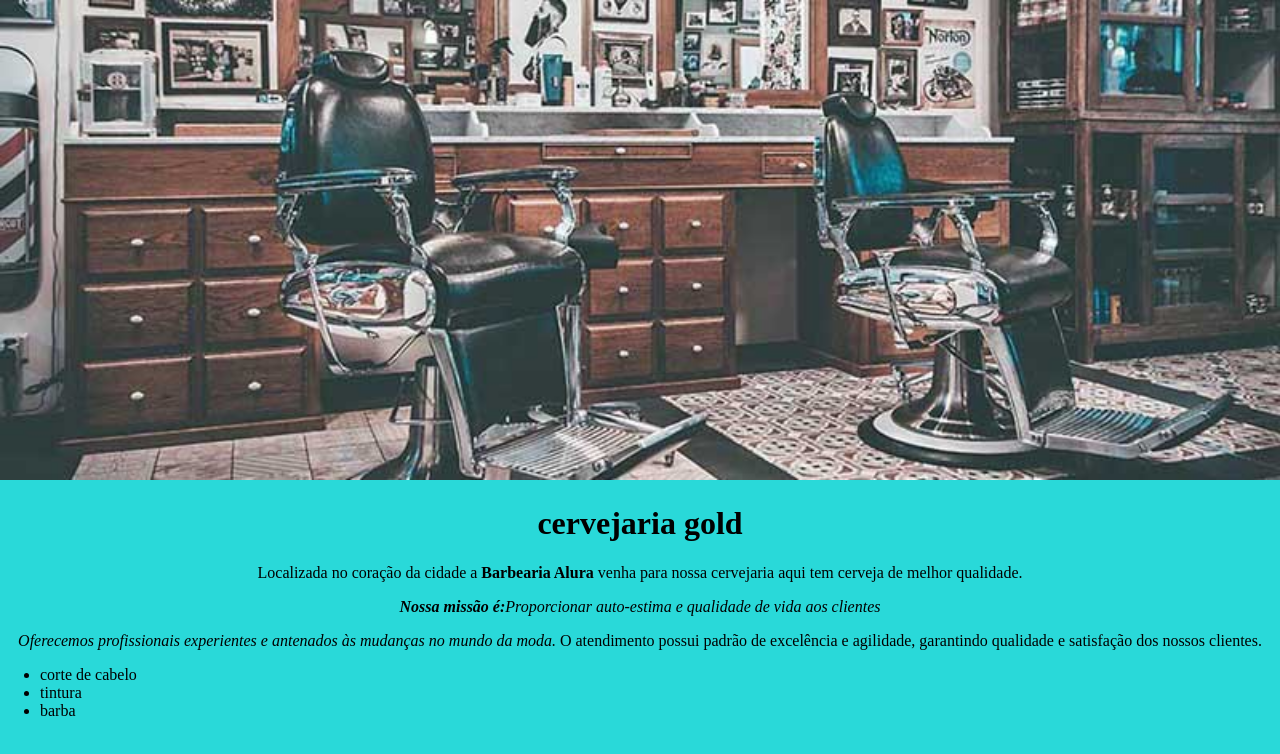
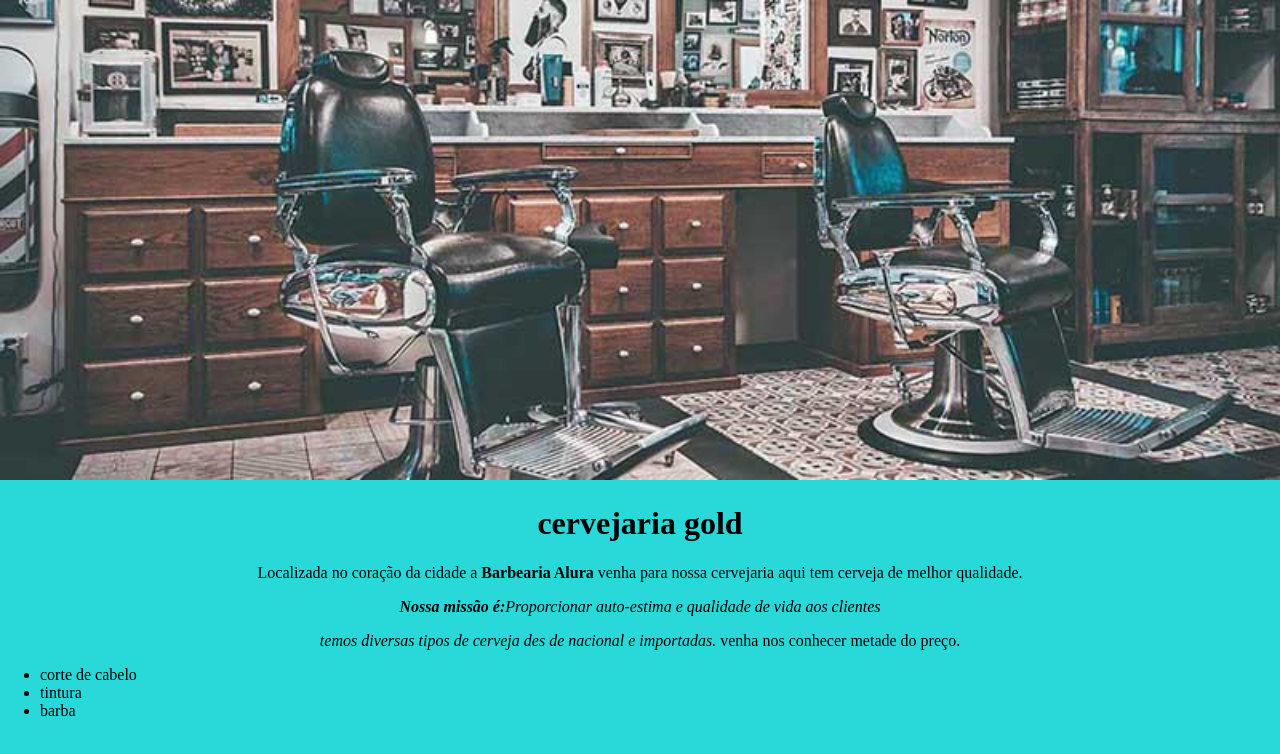
Before and after one commit to lucas170726/barbearia, a plain HTML site: page index.html in a window 1280 px wide. Drawn offline with Linux system fonts and the light colour scheme.

Commit message:
alterai o texto

```diff
--- a/index.html
+++ b/index.html
@@ -23,9 +23,8 @@
 
 	<p><em><b>Nossa missão é:</b>Proporcionar auto-estima e qualidade de vida aos clientes</em></p>
 
-	<p><i>Oferecemos profissionais experientes e antenados às mudanças no mundo da moda.</i> O
-	atendimento possui padrão de excelência e agilidade, garantindo qualidade e satisfação dos
-	nossos clientes.</p>
+	<p><i>temos diversas tipos de cerveja des de nacional e importadas.</i> venha nos  conhecer metade do preço.
+    </p>
 
 	<ul>
 		<li>corte de cabelo</li>
```
